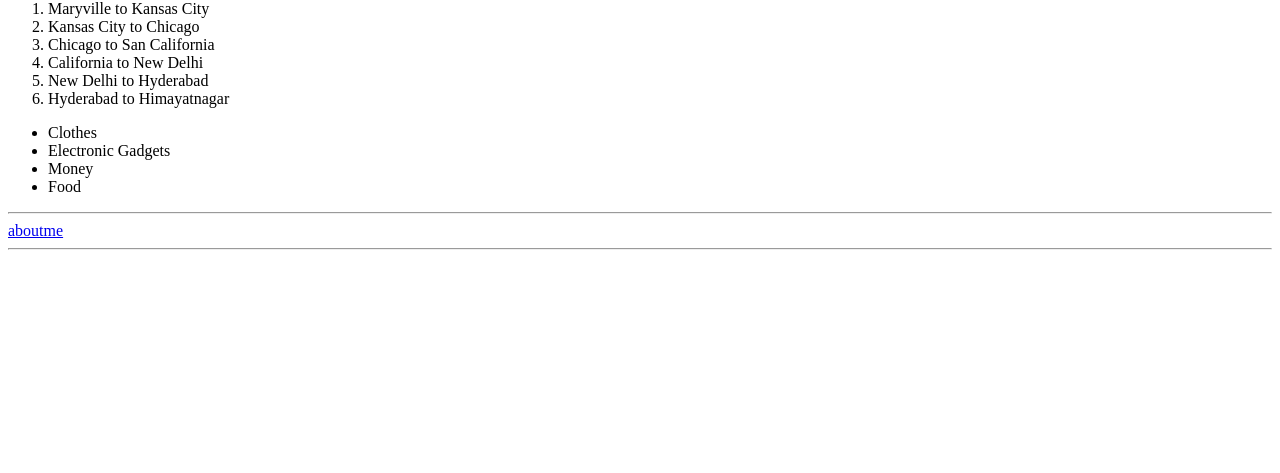
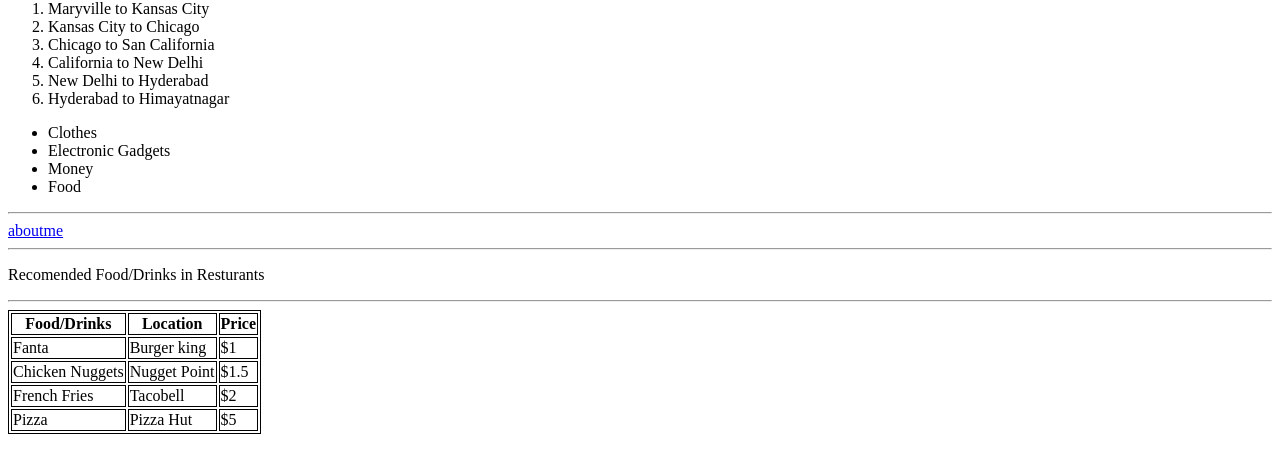
Before and after one commit to 44-563-WebApps-F21/webapps-f21-assignment-3-saikumarm007, a plain HTML site: page index.html in a window 1280 px wide. Shown: the part 247-720 px from the top of the page. Drawn offline with Linux system fonts and the light colour scheme.

Commit message:
tablechanges

```diff
--- a/index.html
+++ b/index.html
@@ -26,5 +26,46 @@
     <hr>
     <a href="aboutme.html">aboutme</a>
     <hr>
+
+    <style>
+        table,
+        th,
+        td {
+            border: 1px solid black;
+        }
+    </style>
+    <p>Recomended Food/Drinks in Resturants</p>
+    <table>
+        <tr>
+            <th>Food/Drinks</th>
+            <th>Location</th>
+            <th>Price</th>
+        </tr>
+
+        <tr>
+            <td>Fanta</td>
+            <td>Burger king</td>
+            <td>$1</td>
+        </tr>
+
+        <tr>
+            <td>Chicken Nuggets</td>
+            <td>Nugget Point</td>
+            <td>$1.5</td>
+        </tr>
+
+        <tr>
+            <td>French Fries</td>
+            <td>Tacobell</td>
+            <td>$2</td>
+        </tr>
+
+        <tr>
+            <td>Pizza</td>
+            <td>Pizza Hut</td>
+            <td>$5</td>
+        </tr>
+        <hr>
+    </table>
 </body>
 </html>
```
